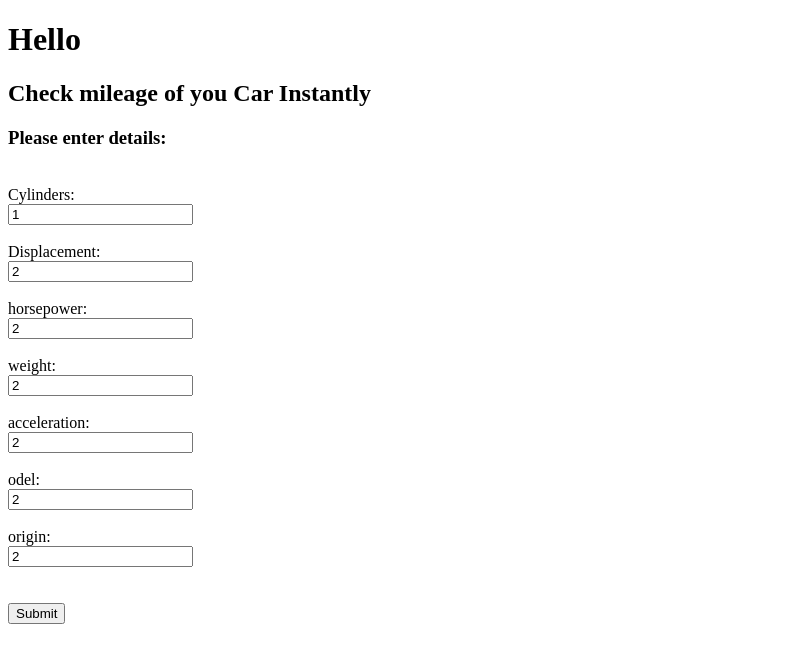
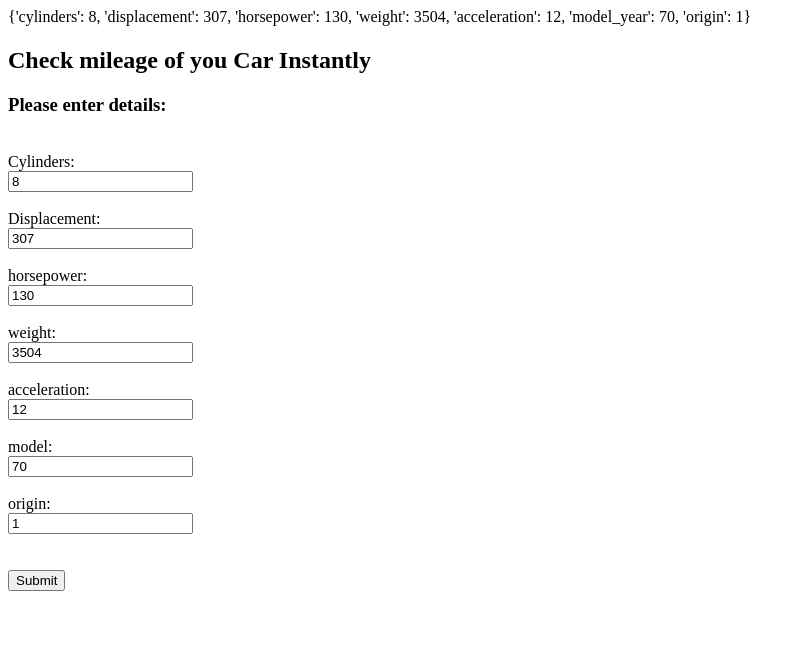
Before and after one commit to ParkChongsam/mpg, a Django app: page / in a window 1280 px wide. Shown: the top 663 px of the page, without its empty margins (0-804 px from the left). Run offline with Django 3.2, Linux system fonts and the light colour scheme; parts of the project's set-up code (start-up, migrations or seed data) failed here and were passed over.

Commit message:
third commit

```diff
--- a/firstPage/views.py
+++ b/firstPage/views.py
@@ -8,7 +8,16 @@ reloadedModel = joblib.load('./models/RFModelforMPG.pkl')
 
 
 def index(request):
-    context = {'a': 'Hello'}
+    temp = {}
+    temp['cylinders'] = 8
+    temp['displacement'] = 307
+    temp['horsepower'] = 130
+    temp['weight'] = 3504
+    temp['acceleration'] = 12
+    temp['model_year'] = 70
+    temp['origin'] = 1
+    context = {'temp': temp}
+
     return render(request, 'index.html', context)
     # return HttpResponse({'a':1})
 
@@ -33,6 +42,7 @@ def predictMPG(request):
     testData = pd.DataFrame({'x': temp2}).transpose()
     scoreval = reloadedModel.predict(testData)[0]
 
-    context = {'scoreval': scoreval}
+    context = {'scoreval': scoreval, 'temp': temp}
+    # 기본값을 입력후 결과와 함께 입력한 값이 보여지도록 하기 위해 'temp':temp 를 context에 넣어준다.
 
     return render(request, 'index.html', context)
--- a/templates/index.html
+++ b/templates/index.html
@@ -6,6 +6,7 @@
     <title>Document</title>
 </head>
 <body>
+    {{temp}}
     <h1>{{ a }}</h1>
     <h2>Check mileage of you Car Instantly</h2>
 
@@ -13,20 +14,20 @@
     <br>
     <form method="post" enctype="multipart/form-data" action="predictMPG">
 
- {% csrf_token %}
- <div class="col-md-4 col-sm-4"><label for="fname">Cylinders:</label> </div> <input name="cylinderVal" type="text" value=1><br><br>
- <div class="col-md-4 col-sm-4"><label for="lname">Displacement:</label> </div> <input type="text" id="lname" name="dispVal" value=2><br><br>
- <div class="col-md-4 col-sm-4"><label for="fname">horsepower:</label> </div> <input type="text" id="fname" name="hrsPwrVal" value=2><br><br>
- <div class="col-md-4 col-sm-4"><label for="lname">weight:</label> </div> <input type="text" id="lname" name="weightVal" value=2><br><br>
- <div class="col-md-4 col-sm-4"><label for="fname">acceleration:</label></div>  <input type="text" id="fname" name="accVal" value=2><br><br>
- <div class="col-md-4 col-sm-4"><label for="lname">odel:</label> </div> <input type="text" id="lname" name="modelVal" value=2><br><br>
- <div class="col-md-4 col-sm-4"><label for="lname">origin:</label> </div> <input type="text" id="lname" name="originVal" value=2><br><br>
- <br>
- <input type="submit" value="Submit" ></div>
+        {% csrf_token %}
+        <div class="col-md-4 col-sm-4"><label for="fname">Cylinders:</label> </div> <input name="cylinderVal" type="text" value={{temp.cylinders}}><br><br>
+        <div class="col-md-4 col-sm-4"><label for="lname">Displacement:</label> </div> <input type="text" id="lname" name="dispVal" value={{temp.displacement}}><br><br>
+        <div class="col-md-4 col-sm-4"><label for="fname">horsepower:</label> </div> <input type="text" id="fname" name="hrsPwrVal" value={{temp.horsepower}}><br><br>
+        <div class="col-md-4 col-sm-4"><label for="lname">weight:</label> </div> <input type="text" id="lname" name="weightVal" value={{temp.weight}}><br><br>
+        <div class="col-md-4 col-sm-4"><label for="fname">acceleration:</label></div>  <input type="text" id="fname" name="accVal" value={{temp.acceleration}}><br><br>
+        <div class="col-md-4 col-sm-4"><label for="lname">model:</label> </div> <input type="text" id="lname" name="modelVal" value={{temp.model_year}}><br><br>
+        <div class="col-md-4 col-sm-4"><label for="lname">origin:</label> </div> <input type="text" id="lname" name="originVal" value={{temp.origin}}><br><br>
+        <br>
+        <input type="submit" value="Submit" ></div>
 
 
-</form>
-<br>
+    </form>
+    <br>
 
 </body>
 </html>
```
